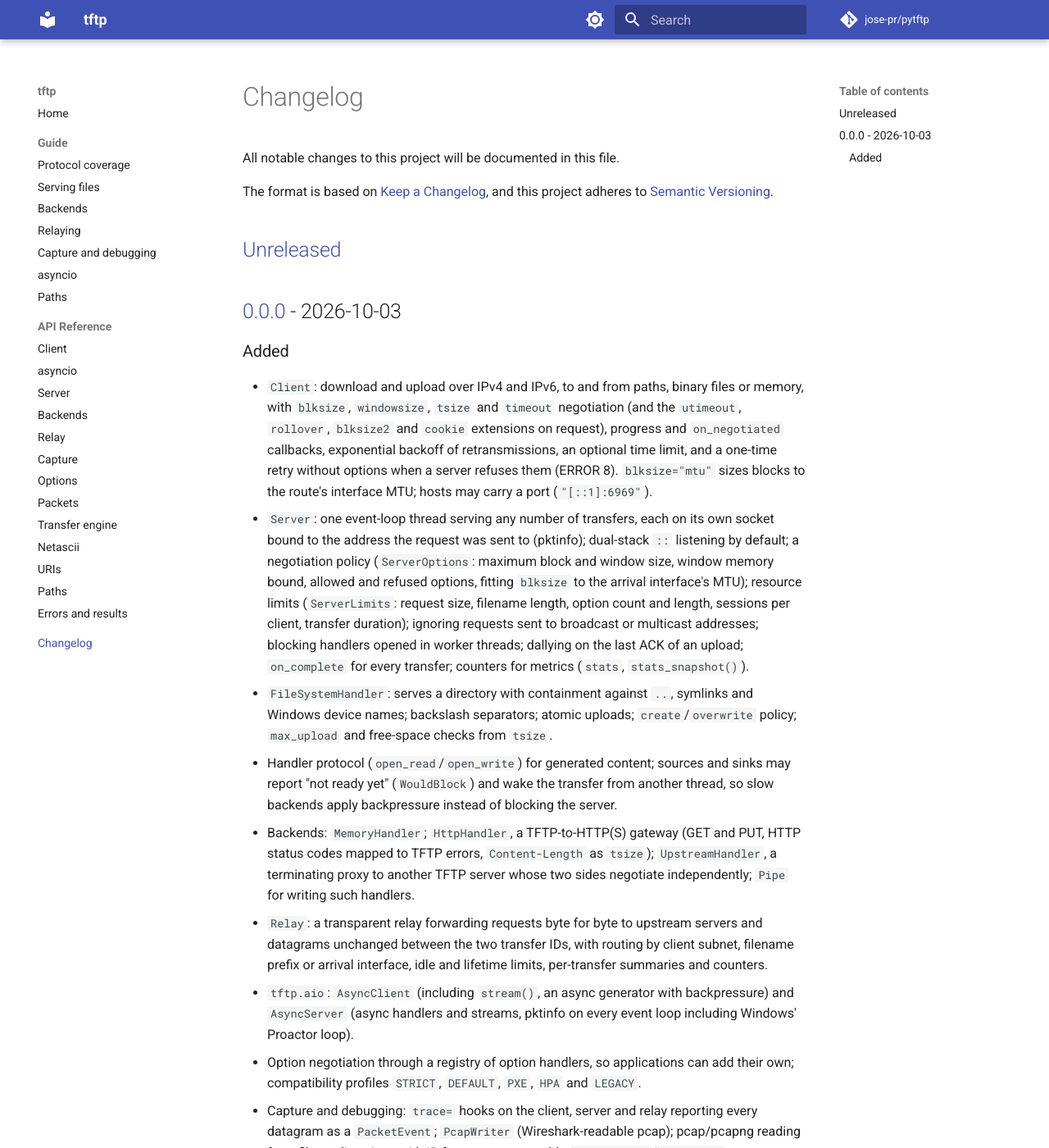
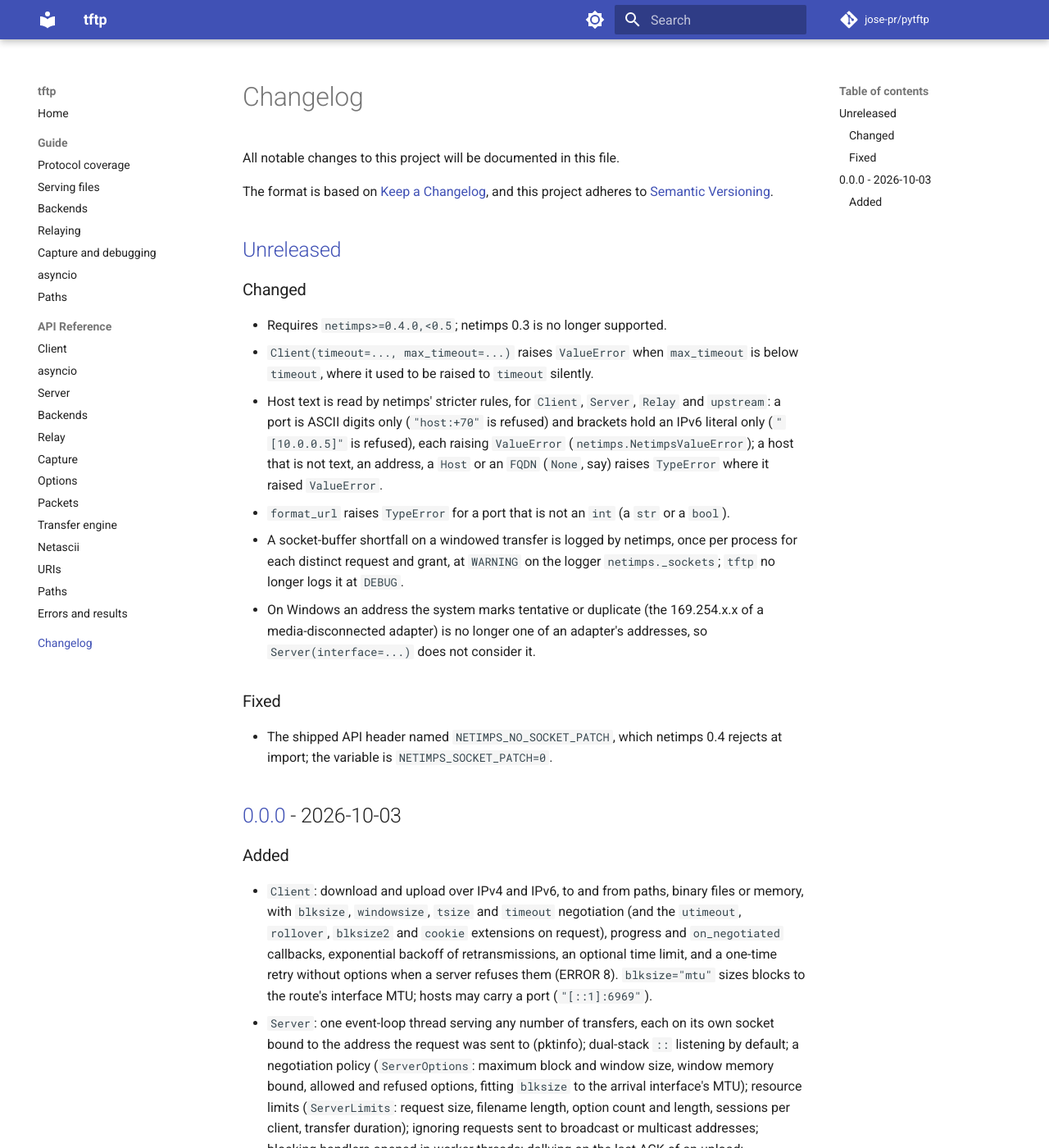
Before and after one commit to jose-pr/pytftp, an MkDocs documentation site: the page built from docs/changelog.md, in a window 1280 px wide and 1400 px high. Shown: the whole window at 82% size. Built offline with MkDocs 1.6.1 and Material for MkDocs 9.7.7, drawn with Linux system fonts in a browser that asks for light colours; comment, search, counter and statistics services are not loaded.

Commit message:
docs: the shipped header, layout notes and changelog use the netimps 0.4 names and behaviour

```diff
--- a/CHANGELOG.md
+++ b/CHANGELOG.md
@@ -6,6 +6,32 @@ The format is based on [Keep a Changelog](https://keepachangelog.com/en/1.1.0/),
 and this project adheres to [Semantic Versioning](https://semver.org/).
 
 ## [Unreleased]
+
+### Changed
+
+- Requires `netimps>=0.4.0,<0.5`; netimps 0.3 is no longer supported.
+- `Client(timeout=..., max_timeout=...)` raises `ValueError` when
+  `max_timeout` is below `timeout`, where it used to be raised to `timeout`
+  silently.
+- Host text is read by netimps' stricter rules, for `Client`, `Server`,
+  `Relay` and `upstream`: a port is ASCII digits only
+  (`"host:+70"` is refused) and brackets hold an IPv6 literal only
+  (`"[10.0.0.5]"` is refused), each raising `ValueError`
+  (`netimps.NetimpsValueError`); a host that is not text, an address, a `Host`
+  or an `FQDN` (`None`, say) raises `TypeError` where it raised `ValueError`.
+- `format_url` raises `TypeError` for a port that is not an `int` (a `str` or
+  a `bool`).
+- A socket-buffer shortfall on a windowed transfer is logged by netimps, once
+  per process for each distinct request and grant, at `WARNING` on the logger
+  `netimps._sockets`; `tftp` no longer logs it at `DEBUG`.
+- On Windows an address the system marks tentative or duplicate (the
+  169.254.x.x of a media-disconnected adapter) is no longer one of an
+  adapter's addresses, so `Server(interface=...)` does not consider it.
+
+### Fixed
+
+- The shipped API header named `NETIMPS_NO_SOCKET_PATCH`, which netimps 0.4
+  rejects at import; the variable is `NETIMPS_SOCKET_PATCH=0`.
 
 ## [0.0.0] - 2026-10-03
 
```
Also changed, not shown: AGENTS.md (+1 -1 lines), src/tftp/AGENTS.md (+7 -6 lines).
